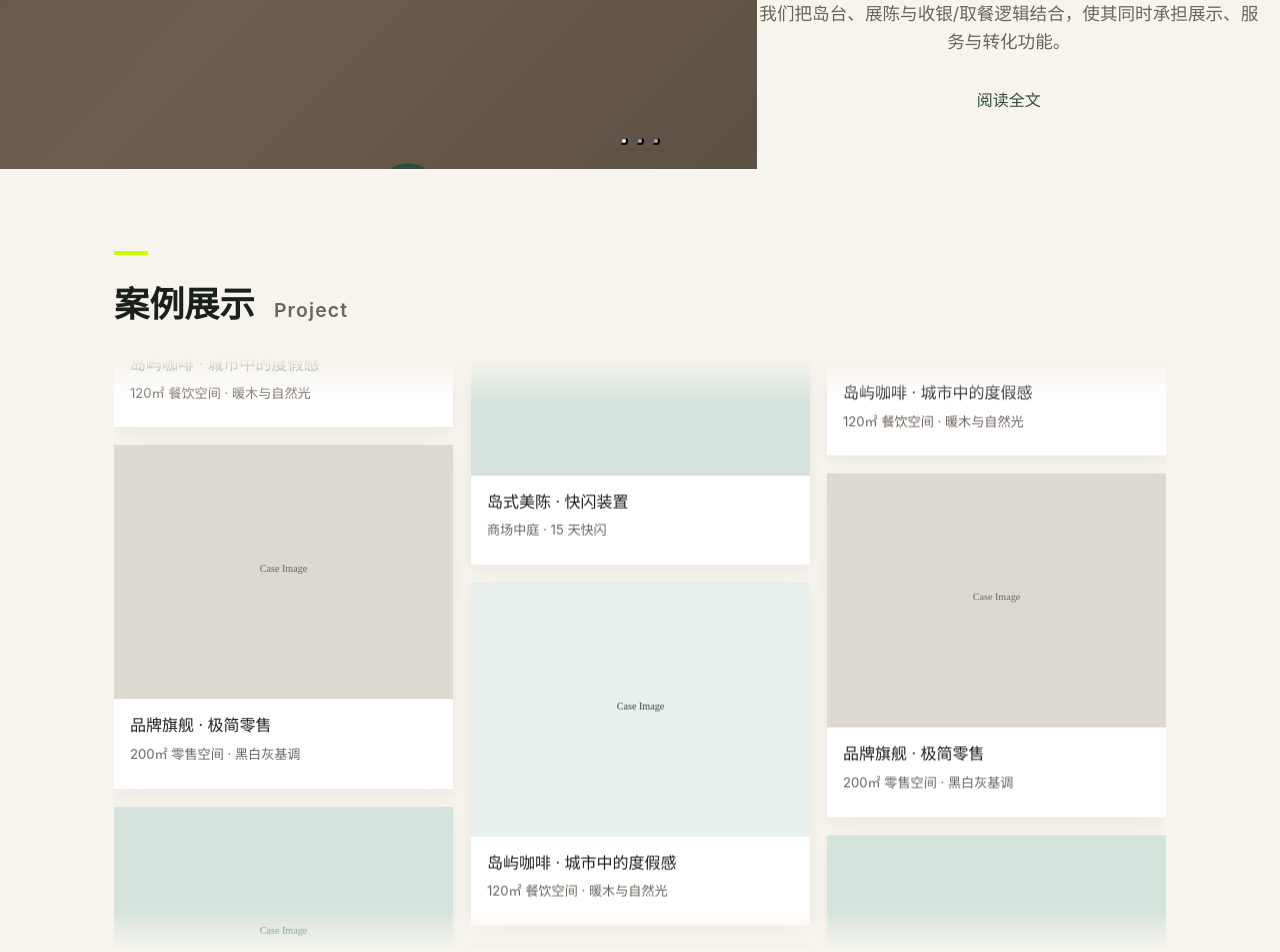
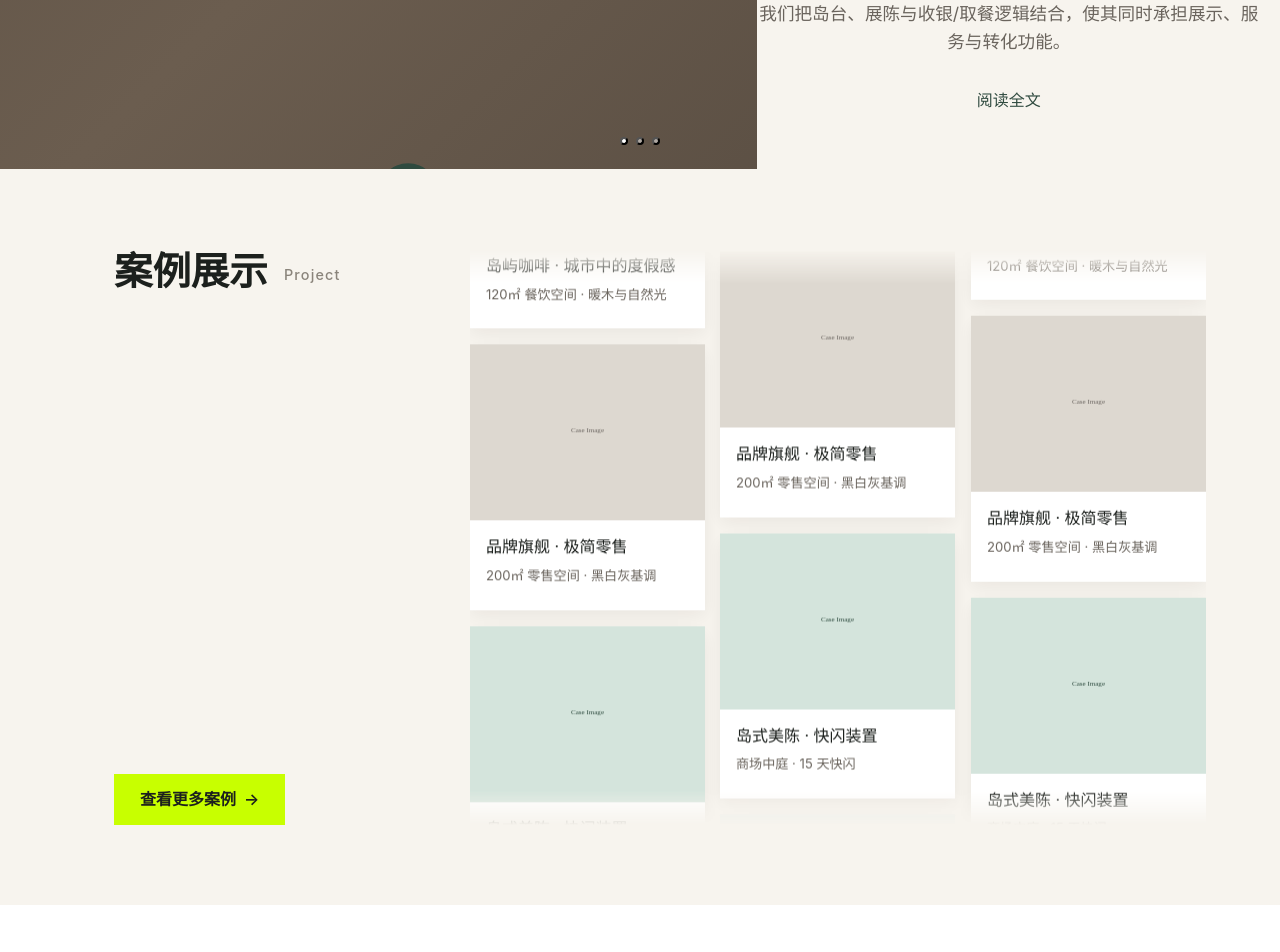
Before and after one commit to 86loozooy-svg/bimuyu-os, a FastAPI app: page / in a window 1280 px wide; the page is wider, and only the part inside the window is pictured. Shown: the part 692-1644 px from the top of that part. Run offline with FastAPI, Linux system fonts and the light colour scheme; data comes from the database, SQL or seed files in the repository; some libraries are stand-ins or nearby versions.

Commit message:
重构首页案例展示：左固定标题 + 右三列速度差滚动(Grid,30/20/26s,纯CSS)

```diff
--- a/static/css/cascade.css
+++ /dev/null
@@ -1,172 +0,0 @@
-/* =========================================================
-   首页案例展示 · Cascading Screens 风格错落自滚动图片墙
-   - 纯 CSS 动画（@keyframes translateY 0 → -50%，linear infinite）
-   - 每列独立滚动、时长不同 → 错落感
-   - 悬停（hover 设备）整体暂停；触屏保持自动滚动
-   - 直角矩形卡片、图片自然高度不裁切
-   - 配色：#63615A / greenyellow(#c8ff00) / 噪点纹理 / 浅米背景
-   无缝循环关键：卡片用 margin-bottom 留白（而非 flex gap），
-   两遍渲染后 -50% 正好落在第一遍末尾，无跳动。
-   ========================================================= */
-
-/* 区块容器：浅米背景 + 噪点纹理（复用 .noise-texture 工具类需定位上下文） */
-.case-cascade {
-  position: relative;
-  isolation: isolate;
-  padding: 80px 0;
-  background: var(--bg, #f7f4ee);
-  overflow: hidden;
-}
-.case-cascade > .container {
-  position: relative;
-  z-index: 2;            /* 抬到噪点层之上 */
-}
-
-/* 标题区 */
-.case-cascade__head {
-  display: flex;
-  align-items: flex-end;
-  justify-content: space-between;
-  gap: 16px;
-  flex-wrap: wrap;
-  margin-bottom: 28px;
-}
-.case-cascade__eyebrow {
-  display: inline-block;
-  width: 34px;
-  height: 4px;
-  background: #c8ff00;            /* greenyellow 签名强调色 */
-  margin-bottom: 12px;
-}
-.case-cascade__head .section-title { margin: 0; }
-
-/* 三列网格（滚动容器，固定高度 + 溢出裁剪 + 上下边缘渐隐） */
-.case-cascade__cols {
-  display: grid;
-  grid-template-columns: repeat(3, 1fr);
-  gap: 18px;
-  height: 74vh;
-  min-height: 520px;
-  overflow: hidden;
-  -webkit-mask-image: linear-gradient(to bottom, transparent 0, #000 7%, #000 93%, transparent 100%);
-          mask-image: linear-gradient(to bottom, transparent 0, #000 7%, #000 93%, transparent 100%);
-}
-
-/* 单列：块级容器，承载两遍 cases；动画平移自身 50% 实现无缝 */
-.case-cascade__col {
-  display: block;
-  min-width: 0;
-  animation-name: cascade-scroll;
-  animation-timing-function: linear;
-  animation-iteration-count: infinite;
-  will-change: transform;
-}
-.case-cascade__col--a { animation-duration: 26s; }
-.case-cascade__col--b { animation-duration: 32s; animation-direction: reverse; }  /* 反向滚动，错落更强 */
-.case-cascade__col--c { animation-duration: 29s; }
-
-@keyframes cascade-scroll {
-  from { transform: translateY(0); }
-  to   { transform: translateY(-50%); }
-}
-
-/* 悬停暂停（仅 hover 设备）；纯 CSS，无 JS 定时器 */
-@media (hover: hover) {
-  .case-cascade:hover .case-cascade__col { animation-play-state: paused; }
-}
-/* 触屏可选：JS 给容器加 .is-paused 时也暂停（见 index.html 内联脚本） */
-.case-cascade.is-paused .case-cascade__col { animation-play-state: paused; }
-
-/* ---------- 卡片：直角、轻微阴影、图片自然高度 ---------- */
-.case-cascade .case-card {
-  display: block;
-  margin-bottom: 18px;            /* 关键：用 margin 留白保证无缝 */
-  background: var(--surface, #fff);
-  border-radius: 0;               /* 直角矩形 */
-  overflow: hidden;
-  box-shadow: 0 6px 18px rgba(26, 22, 20, .06);
-  transition: transform .4s var(--ease-out, ease), box-shadow .4s ease;
-}
-.case-cascade .case-card:hover {
-  transform: translateY(-4px);
-  box-shadow: 0 14px 30px rgba(26, 22, 20, .14);
-  text-decoration: none;
-}
-/* 图片：自然高度，不强制裁切 → 大小不一的错落感 */
-.case-cascade .case-card .case-img {
-  display: block;
-  width: 100%;
-  height: auto;
-  background: #d4c5b3;            /* 占位底色 */
-}
-.case-cascade .case-card .case-info {
-  padding: 14px 16px 16px;
-}
-.case-cascade .case-card .case-info h3 {
-  font-size: 1rem;
-  font-weight: 400;
-  margin: 0 0 6px;
-  color: var(--text, #1c201d);
-}
-.case-cascade .case-card .case-info p {
-  margin: 0 0 8px;
-  font-size: .82rem;
-  color: var(--muted, #6a645d);
-  line-height: 1.5;
-}
-.case-cascade .case-card .case-tag {
-  display: inline-block;
-  font-size: .7rem;
-  letter-spacing: .04em;
-  color: #4b463f;
-  background: #c8ff00;            /* greenyellow 小标签 */
-  padding: 2px 8px;
-  margin-right: 6px;
-}
-
-/* ---------- 查看更多按钮（滚动容器外部，不参与滚动） ---------- */
-.case-cascade__more {
-  display: inline-flex;
-  align-items: center;
-  gap: 8px;
-  margin-top: 32px;
-  padding: 13px 26px;
-  background: #c8ff00;            /* greenyellow */
-  color: #1c201d;
-  font-weight: 600;
-  border: none;
-  border-radius: 0;               /* 直角 */
-  cursor: pointer;
-  text-decoration: none;
-  transition: transform .25s var(--ease-out, ease), filter .25s ease;
-}
-.case-cascade__more:hover {
-  transform: translateX(4px);
-  filter: brightness(1.05);
-  text-decoration: none;
-}
-.case-cascade__more .arr { transition: transform .25s ease; }
-.case-cascade__more:hover .arr { transform: translateX(4px); }
-
-/* ---------- 响应式断点 ---------- */
-/* 平板：2 列，隐藏第三列 */
-@media (max-width: 1024px) {
-  .case-cascade__cols { grid-template-columns: repeat(2, 1fr); }
-  .case-cascade__col--c { display: none; }
-}
-/* 手机：1 列，放慢滚动速度 */
-@media (max-width: 640px) {
-  .case-cascade__cols {
-    grid-template-columns: 1fr;
-    height: 64vh;
-    min-height: 420px;
-  }
-  .case-cascade__col--b { display: none; }
-  .case-cascade__col--a { animation-duration: 38s; }   /* 适当放慢 */
-  .case-cascade__more { width: 100%; justify-content: center; }
-}
-
-/* 减少动效偏好：关闭滚动（保留静态展示） */
-@media (prefers-reduced-motion: reduce) {
-  .case-cascade__col { animation: none !important; }
-}
--- /dev/null
+++ b/static/css/case_layout.css
@@ -0,0 +1,188 @@
+/* =========================================================
+   首页案例展示 · 左固定标题 + 右三列速度差滚动
+   - CSS Grid 左右分栏（30% / 70%），严禁绝对定位
+   - 左侧标题/按钮固定悬浮（不参与滚动）
+   - 右侧三列各自 @keyframes 平移 -50%（双份卡片无缝循环）
+   - 速度差：col-1=30s(基准) / col-2=20s(最快) / col-3=26s(中等)
+   - 悬停整体暂停：纯 CSS，无 JS
+   - 卡片直角(border-radius:0)、图片自然高度、轻微阴影
+   - 配色沿用站点：#63615A / greenyellow(#c8ff00) / 浅米背景
+   ========================================================= */
+
+/* 区块容器：浅米背景 + 噪点纹理 */
+.case-showcase-section {
+  position: relative;
+  isolation: isolate;
+  padding: 80px 0;
+  background: var(--bg, #f7f4ee);
+  overflow: hidden;
+}
+.case-showcase-section > .container {
+  position: relative;
+  z-index: 2;
+}
+
+/* ---------- 整体 Grid 分栏：左 30% / 右 70% ---------- */
+.case-showcase {
+  display: grid;
+  grid-template-columns: 30% 70%;
+  gap: 40px;
+  align-items: stretch;        /* 左右等高，左列可把按钮推到底部 */
+}
+
+/* ---------- 左侧固定区：不参与滚动，标题在上、按钮在底 ---------- */
+.case-header {
+  display: flex;
+  flex-direction: column;
+  justify-content: space-between;   /* 标题置顶，按钮悬浮于底部 */
+  align-items: flex-start;
+}
+.case-header__title {
+  margin: 0;
+  font-size: clamp(1.8rem, 3vw, 2.6rem);
+  font-weight: 800;
+  line-height: 1.15;
+  color: #1c201d;                    /* 加粗黑色 */
+}
+.case-header__title span {
+  margin-left: 8px;
+  font-size: .9rem;
+  font-weight: 500;
+  letter-spacing: .08em;
+  color: #8a847b;                    /* 灰色小字 Project */
+  vertical-align: middle;
+}
+.btn-more {
+  display: inline-flex;
+  align-items: center;
+  gap: 8px;
+  padding: 13px 26px;
+  background: #c8ff00;                /* 主色调 greenyellow */
+  color: #1c201d;
+  font-weight: 600;
+  border: none;
+  border-radius: 0;                   /* 直角 */
+  cursor: pointer;
+  text-decoration: none;
+  transition: transform .25s ease, filter .25s ease;
+}
+.btn-more:hover {
+  transform: translateX(4px);
+  filter: brightness(1.05);
+  text-decoration: none;
+}
+.btn-more .arr { transition: transform .25s ease; }
+.btn-more:hover .arr { transform: translateX(4px); }
+
+/* ---------- 右侧滚动区：三列网格 + 固定高度裁剪 + 上下渐隐 ---------- */
+.case-scroll-container {
+  display: grid;
+  grid-template-columns: repeat(3, 1fr);
+  gap: 16px;
+  height: 72vh;
+  min-height: 520px;
+  overflow: hidden;
+  -webkit-mask-image: linear-gradient(to bottom, transparent 0, #000 6%, #000 94%, transparent 100%);
+          mask-image: linear-gradient(to bottom, transparent 0, #000 6%, #000 94%, transparent 100%);
+}
+
+/* 单列：承载双份 cases，平移自身 -50% 实现无缝循环 */
+.scroll-column {
+  display: block;
+  min-width: 0;
+  animation-name: caseScrollUp;
+  animation-timing-function: linear;
+  animation-iteration-count: infinite;
+  will-change: transform;
+}
+/* 速度差（硬性指标） */
+.col-1 { animation-duration: 30s; }   /* 较慢，基准 */
+.col-2 { animation-duration: 20s; }   /* 最快，负责“掠过”其他列 */
+.col-3 { animation-duration: 26s; }   /* 中等 */
+
+@keyframes caseScrollUp {
+  from { transform: translateY(0); }
+  to   { transform: translateY(-50%); }
+}
+
+/* 悬停暂停：纯 CSS，无 JS 定时器 */
+@media (hover: hover) {
+  .case-scroll-container:hover .scroll-column { animation-play-state: paused; }
+}
+
+/* ---------- 卡片：直角、轻微阴影、图片自然高度（不裁切） ---------- */
+.case-card {
+  display: block;
+  margin-bottom: 16px;                /* 用 margin 留白保证无缝循环 */
+  background: #fff;
+  border-radius: 0;                   /* 直角矩形 */
+  overflow: hidden;
+  box-shadow: 0 6px 18px rgba(26, 22, 20, .06);
+  transition: transform .4s ease, box-shadow .4s ease;
+}
+.case-card:hover {
+  transform: translateY(-4px);
+  box-shadow: 0 14px 30px rgba(26, 22, 20, .14);
+  text-decoration: none;
+}
+.case-card .case-img {
+  display: block;
+  width: 100%;
+  height: auto;                       /* 自然高度 → 大小不一的错落感 */
+  background: #d4c5b3;                /* 占位底色（无图时） */
+}
+.case-card .case-info { padding: 14px 16px 16px; }
+.case-card .case-info h3 {
+  margin: 0 0 6px;
+  font-size: 1rem;
+  font-weight: 400;
+  color: #1c201d;
+}
+.case-card .case-info p {
+  margin: 0 0 8px;
+  font-size: .82rem;
+  color: #6a645d;
+  line-height: 1.5;
+}
+.case-card .case-tag {
+  display: inline-block;
+  font-size: .7rem;
+  letter-spacing: .04em;
+  color: #4b463f;
+  background: #c8ff00;                /* greenyellow 小标签 */
+  padding: 2px 8px;
+}
+
+/* ---------- 响应式 ---------- */
+/* 平板：右区 2 列，隐藏第三列 */
+@media (max-width: 1024px) {
+  .case-scroll-container { grid-template-columns: repeat(2, 1fr); }
+  .scroll-column.col-3 { display: none; }
+}
+/* 手机：左标题置顶（单列），右区单列滚动 */
+@media (max-width: 768px) {
+  .case-showcase {
+    grid-template-columns: 1fr;        /* 上下堆叠：标题置顶 */
+    gap: 24px;
+  }
+  .case-header {
+    flex-direction: row;               /* 标题与按钮并排置顶 */
+    align-items: center;
+    justify-content: space-between;
+    flex-wrap: wrap;
+    gap: 12px;
+  }
+  .case-scroll-container {
+    grid-template-columns: 1fr;        /* 单列滚动 */
+    height: 64vh;
+    min-height: 420px;
+  }
+  .scroll-column.col-2,
+  .scroll-column.col-3 { display: none; }
+  .scroll-column.col-1 { animation-duration: 36s; }   /* 单列适当放慢 */
+}
+
+/* 减少动效偏好：关闭滚动，保留静态展示 */
+@media (prefers-reduced-motion: reduce) {
+  .scroll-column { animation: none !important; }
+}
--- a/templates/public/index.html
+++ b/templates/public/index.html
@@ -1,6 +1,6 @@
 {% extends "public/base.html" %}
 {% block title %}vsence问世{% endblock %}
-{% block extra_css %}<link rel="stylesheet" href="{{ asset_url('/static/css/cascade.css') }}">{% endblock %}
+{% block extra_css %}<link rel="stylesheet" href="{{ asset_url('/static/css/case_layout.css') }}">{% endblock %}
 {% block content %}
 <!-- ===== Hero / STUDIO NOTE 轮播区 ===== -->
 <section class="hero">
@@ -98,36 +98,50 @@
   </div>
 </section>
 
-<!-- ===== 案例展示：Cascading Screens 风格错落自滚动墙 ===== -->
-<section class="case-cascade noise-texture">
+<!-- ===== 案例展示：左固定标题 + 右三列速度差滚动 ===== -->
+<section class="case-showcase-section noise-texture">
   <div class="container">
-    <div class="case-cascade__head">
-      <div>
-        <span class="case-cascade__eyebrow"></span>
-        <h2 class="section-title">案例展示 <span>Project</span></h2>
+    <div class="case-showcase">
+      <!-- 左侧固定区（不参与滚动，始终悬浮） -->
+      <div class="case-header">
+        <h2 class="case-header__title">案例展示 <span>Project</span></h2>
+        <a href="/projects" class="btn-more">查看更多案例 <span class="arr">→</span></a>
       </div>
-    </div>
 
-    <div class="case-cascade__cols">
-      {% for col in case_columns %}
-      <div class="case-cascade__col case-cascade__col--{{ ['a','b','c'][loop.index0] }}">
-        {% for copy in [1, 2] %}
-          {% for case in col %}
-          <a class="case-card" href="/projects/{{ case.id }}"{% if copy == 2 %} aria-hidden="true"{% endif %}>
+      <!-- 右侧滚动区：三列，速度差 30s / 20s / 26s -->
+      <div class="case-scroll-container">
+        <div class="scroll-column col-1">
+          {% for _ in range(2) %}{% for case in cases %}<a class="case-card" href="/projects/{{ case.id }}">
             <img class="case-img" src="{{ case.cover_image }}" alt="{{ case.title }}" loading="lazy">
             <div class="case-info">
               <h3>{{ case.title }}</h3>
               <p>{% if case.area or case.category %}{% if case.area %}{{ case.area }}㎡{% endif %}{% if case.area and case.category %} · {% endif %}{{ case.category }}{% else %}{{ case.subtitle }}{% endif %}</p>
               {% if case.category %}<span class="case-tag">{{ case.category }}</span>{% endif %}
             </div>
-          </a>
-          {% endfor %}
-        {% endfor %}
+          </a>{% endfor %}{% endfor %}
+        </div>
+        <div class="scroll-column col-2">
+          {% for _ in range(2) %}{% for case in cases %}<a class="case-card" href="/projects/{{ case.id }}">
+            <img class="case-img" src="{{ case.cover_image }}" alt="{{ case.title }}" loading="lazy">
+            <div class="case-info">
+              <h3>{{ case.title }}</h3>
+              <p>{% if case.area or case.category %}{% if case.area %}{{ case.area }}㎡{% endif %}{% if case.area and case.category %} · {% endif %}{{ case.category }}{% else %}{{ case.subtitle }}{% endif %}</p>
+              {% if case.category %}<span class="case-tag">{{ case.category }}</span>{% endif %}
+            </div>
+          </a>{% endfor %}{% endfor %}
+        </div>
+        <div class="scroll-column col-3">
+          {% for _ in range(2) %}{% for case in cases %}<a class="case-card" href="/projects/{{ case.id }}">
+            <img class="case-img" src="{{ case.cover_image }}" alt="{{ case.title }}" loading="lazy">
+            <div class="case-info">
+              <h3>{{ case.title }}</h3>
+              <p>{% if case.area or case.category %}{% if case.area %}{{ case.area }}㎡{% endif %}{% if case.area and case.category %} · {% endif %}{{ case.category }}{% else %}{{ case.subtitle }}{% endif %}</p>
+              {% if case.category %}<span class="case-tag">{{ case.category }}</span>{% endif %}
+            </div>
+          </a>{% endfor %}{% endfor %}
+        </div>
       </div>
-      {% endfor %}
     </div>
-
-    <a class="case-cascade__more" href="/projects">查看更多案例 <span class="arr">→</span></a>
   </div>
 </section>
 
@@ -346,19 +360,6 @@ function attachWheelPager(root, nextFn, prevFn) {
 })();
 </script>
 
-<!-- 触屏设备：触摸时暂停滚动，松开恢复（可选增强；hover 设备由 CSS 处理） -->
-<script>
-(function () {
-  var wall = document.querySelector('.case-cascade');
-  if (!wall) return;
-  var pause = function () { wall.classList.add('is-paused'); };
-  var resume = function () { wall.classList.remove('is-paused'); };
-  wall.addEventListener('touchstart', pause, { passive: true });
-  wall.addEventListener('touchend', resume, { passive: true });
-  wall.addEventListener('touchcancel', resume, { passive: true });
-})();
-</script>
-
 <!-- ===== 合作伙伴 ===== -->
 <section class="clients-section">
   <div class="container">
```
Also changed, not shown: app/routers/public.py (+0 -8 lines).
